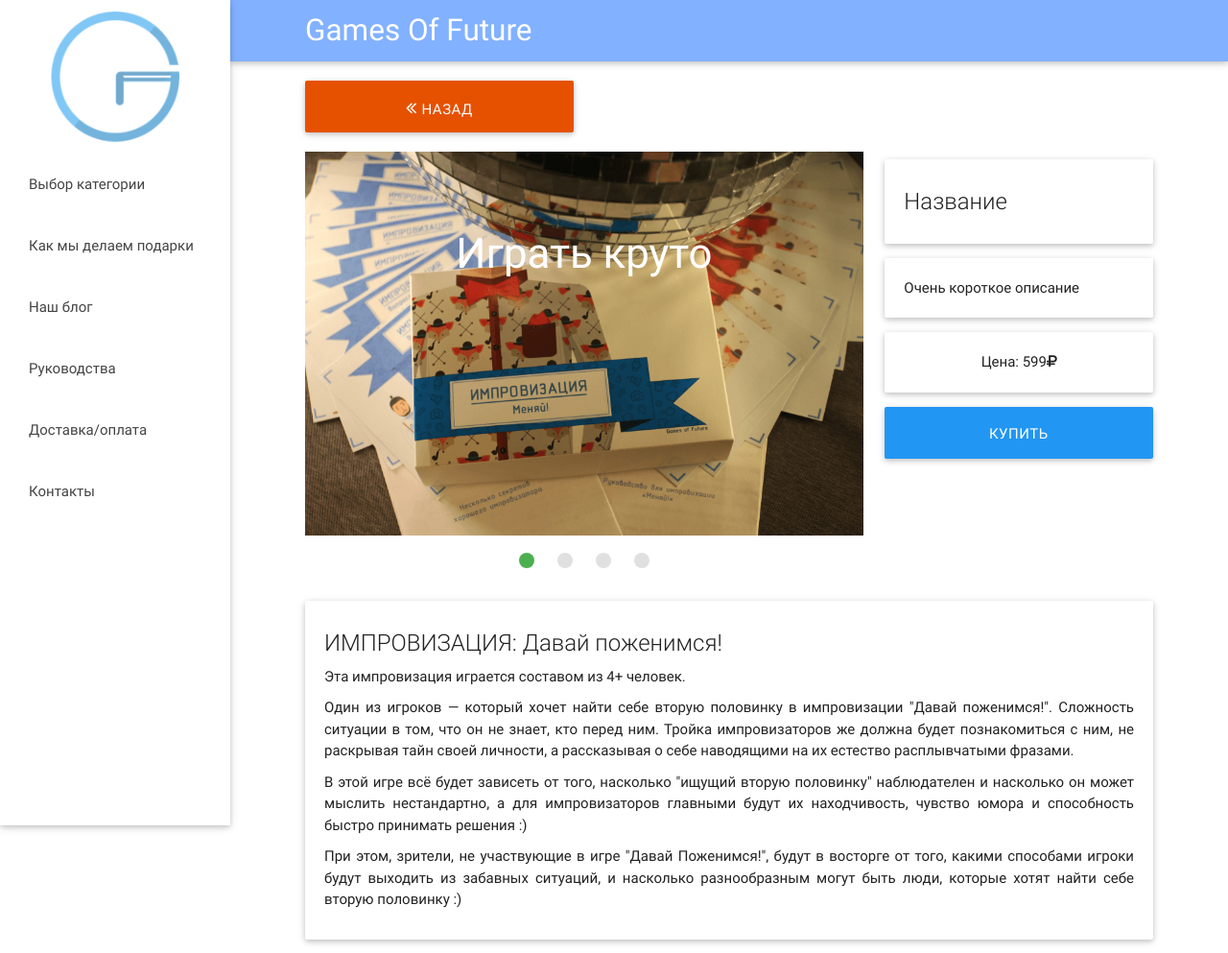
After one commit to maratkanov-a/GamesOfFuture, a Django app: page /product/1 in a window 1280 px wide. The commit adds this page. Shown: the top 993 px of the page at 96% size. Run offline with Django 3.2, Linux system fonts and the light colour scheme.

Commit message:
added 1 product page, also fixed base and categories

```diff
--- a/shop/static/css/mine.css
+++ b/shop/static/css/mine.css
@@ -63,21 +63,19 @@ header, main, footer {
     .arrows {
         margin-top: 45px;
     }
-}
 
-.burger {
-    margin-top: 20px;
-}
-
-
-
-.new-nav {
-    height: 100px;
 }
 
 #nav-mobile {
     width: 240px
 }
+
+
+.back-btn {
+    margin-top: 20px;
+}
+
+
 /*---------------------------------------------*/
 
 /*styles for body*/
@@ -124,6 +122,11 @@ i.small {
     width: 100%;
 }
 
+.btn-large i {
+    font-size: 1.3rem !important;
+    padding-right: 5px;
+}
+
 /*---------------------------------------------*/
 
 /*styles for products*/
--- a/shop/static/js/mine.js
+++ b/shop/static/js/mine.js
@@ -1 +1,5 @@
 $(".button-collapse").sideNav();
+
+$(document).ready(function(){
+    $('.slider').slider({full_width: true});
+});
--- a/shop/urls.py
+++ b/shop/urls.py
@@ -8,6 +8,7 @@ urlpatterns = [
     url(r'^$', HomePage.as_view(), name='home-page'),
     url(r'^category/$', CategoryPage.as_view(), name='category-page'),
     url(r'^products/(?P<pk>\d+)$', ProductsWithCategoryPage.as_view(), name='products-with-category-page'),
+    url(r'^product/(?P<pk>\d+)$', ProductDetailView.as_view(), name='product-page'),
     # url(r'^hot/', QuestionListViewHot.as_view(), name='hot-page'),
     # authentication
     # url(r'^login/', 'django.contrib.auth.views.login', name='login-page'),
--- a/shop/views.py
+++ b/shop/views.py
@@ -1,5 +1,7 @@
+from django.core.urlresolvers import reverse_lazy
 from django.shortcuts import render
-from django.views.generic import TemplateView
+from django.views.generic import TemplateView, DetailView
+from shop.models import Product
 
 
 class HomePage(TemplateView):
@@ -12,3 +14,7 @@ class CategoryPage(TemplateView):
 
 class ProductsWithCategoryPage(TemplateView):
     template_name = 'products_with_category.html'
+
+
+class ProductDetailView(TemplateView):
+    template_name = 'product_detail.html'
--- a/templates/base.html
+++ b/templates/base.html
@@ -14,22 +14,32 @@
 </head>
 <body>
     <header>
-        <nav class="nav-wrapper new-nav blue accent-1">
-            <div class="container">
-                <div class="nav-wrapper">
-                    <div class="row">
-                        <div class="col s12">
-                        <a href="#" data-activates="nav-mobile" class="button-collapse burger">
-                            <i class="mdi-navigation-menu"></i>
-                        </a>
-                        <a class="page-title">
-                            Games Of Future
-                        </a>
+        <nav>
+            <div class="nav-wrapper blue accent-1">
+                <div class="container">
+                    <a class="brand-logo" href="#!">
+                        Games Of Future
+                    </a>
+                    <a href="#" data-activates="nav-mobile" class="button-collapse"><i class="material-icons">menu</i></a>
                     </div>
-                    </div>
-                </div>
             </div>
-        </nav>
+          </nav>
+{#        <nav class="nav-wrapper new-nav blue accent-1">#}
+{#            <div class="container">#}
+{#                <div class="nav-wrapper">#}
+{#                    <div class="row">#}
+{#                        <div class="col s12">#}
+{#                        <a href="#" data-activates="nav-mobile" class="button-collapse burger">#}
+{#                            <i class="mdi-navigation-menu"></i>#}
+{#                        </a>#}
+{#                        <a class="page-title">#}
+{#                            Games Of Future#}
+{#                        </a>#}
+{#                    </div>#}
+{#                    </div>#}
+{#                </div>#}
+{#            </div>#}
+{#        </nav>#}
         <ul id="nav-mobile" class="side-nav fixed">
             <div class="logo">
                 <a href="{% url 'home-page' %}">
@@ -70,11 +80,25 @@
     </header>
     <main>
         <div class="container">
-            <div class="row" style="background-color: #719C56">
-                <div class="col s12">
-                        <a href="#!" class="breadcrumb">First</a>
-                        <a href="#!" class="breadcrumb">Second</a>
-                        <a href="#!" class="breadcrumb">Third</a>
+            <div class="row">
+{#                <div class="col s12 m8 l8 push-l4">#}
+{#                    <div class="card-panel grey lighten-5 z-depth-1">#}
+{#                      <div class="row valign-wrapper">#}
+{#                        <div class="col s2">#}
+{#                          <img src="{% static 'img/site/cart.png' %}" class="responsive-img">#}
+{#                        </div>#}
+{#                        <div class="col s10">#}
+{#                          <span class="black-text">#}
+{#                            Корзина#}
+{#                          </span>#}
+{#                        </div>#}
+{#                      </div>#}
+{#                    </div>#}
+{#                </div>#}
+                <div class="col s12 m4 l4">
+                    <button class="waves-effect waves-light btn-large orange darken-4 adaptive-btn back-btn ">
+                        <i class="fa fa-angle-double-left"></i>Назад
+                    </button>
                 </div>
             </div>
             {% block content %}
--- /dev/null
+++ b/templates/product_detail.html
@@ -0,0 +1,153 @@
+{% extends 'base.html' %}
+
+{% load staticfiles %}
+
+{% block content %}
+    <div class="row">
+        <div class="col s12 m8 l8">
+            <div class="slider">
+            <ul class="slides">
+              <li>
+                <img src="{% static 'img/products/1.png' %}"> <!-- random image -->
+                <div class="caption center-align">
+                  <h3>Играть круто</h3>
+                </div>
+              </li>
+              <li>
+                <img src="{% static 'img/products/2.png' %}"> <!-- random image -->
+                <div class="caption left-align">
+                  <h3>Играть интересно</h3>
+                </div>
+              </li>
+              <li>
+                <img src="{% static 'img/products/3.png' %}"> <!-- random image -->
+                <div class="caption right-align">
+                  <h3>Играть весело</h3>
+                </div>
+              </li>
+              <li>
+                <img src="{% static 'img/products/4.png' %}"> <!-- random image -->
+                <div class="caption center-align">
+                  <h3>Обучайся играя</h3>
+                </div>
+              </li>
+            </ul>
+      </div>
+        </div>
+        <div class="col s12 m4 l4">
+            <div class="card">
+                <div class="card-content">
+                  <span class="card-title welcome-text">Название</span>
+                </div>
+            </div>
+            <div class="card">
+                <div class="card-content">
+                  <p class="welcome-text">
+                      Очень короткое описание
+                  </p>
+                </div>
+            </div>
+            <div class="card">
+                <div class="card-content">
+                  <p class="center">
+                      Цена: 599<i class="fa fa-rub"></i>
+                  </p>
+                </div>
+            </div>
+            <div>
+                <button class="waves-effect waves-light btn-large blue adaptive-btn">Купить</button>
+            </div>
+        </div>
+    </div>
+    <div class="row">
+        <div class="col s12">
+            <div class="card">
+                <div class="card-content welcome-text">
+                    <p class="card-title">
+                        ИМПРОВИЗАЦИЯ: Давай поженимся!
+                    </p>
+                    <p style="padding-bottom: 10px">
+                        Эта импровизация играется составом из 4+ человек.
+                    </p>
+                    <p style="padding-bottom: 10px">
+                        Один из игроков — который хочет найти себе вторую половинку в импровизации "Давай поженимся!".
+                        Сложность ситуации в том, что он не знает, кто перед ним. Тройка импровизаторов же должна будет
+                        познакомиться с ним, не раскрывая тайн своей личности, а рассказывая о себе наводящими на их
+                        естество расплывчатыми фразами.
+                    </p>
+                    <p style="padding-bottom: 10px">
+                        В этой игре всё будет зависеть от того, насколько "ищущий вторую половинку" наблюдателен и насколько
+                        он может мыслить нестандартно, а для импровизаторов главными будут их находчивость, чувство юмора и
+                        способность быстро принимать решения :)
+                    </p>
+                    <p style="padding-bottom: 10px">
+                        При этом, зрители, не участвующие в игре "Давай Поженимся!", будут в восторге от того, какими
+                        способами игроки будут выходить из забавных ситуаций, и насколько разнообразным могут быть люди,
+                        которые хотят найти себе вторую половинку :)
+                    </p>
+                </div>
+            </div>
+        </div>
+    </div>
+    {% for i in '123' %}
+        <div class="row">
+            <div class="col s12">
+                <div class="card">
+                    <div class="card-content">
+                      <p class="card-title orange-text">
+                          Кому понравится?
+                      </p>
+                      <p>
+                          Импровизация сложна для новичка, но понравится людям с развитой фантазией, умением решать проблемы
+                          и придумывать решения самых необычных ситуаций :)
+                      </p>
+                    </div>
+              </div>
+            </div>
+        </div>
+    {% endfor %}
+    <div class="row my-card">
+        <div class="video-container">
+            <iframe src="//www.youtube.com/embed/XBleNfmkScA?rel=0" frameborder="0" allowfullscreen></iframe>
+        </div>
+    </div>
+    <div class="row">
+        <div class="col s12 m4 l4 offset-l8">
+            <button class="waves-effect waves-light btn-large blue adaptive-btn">Купить</button>
+        </div>
+    </div>
+    <div class="row">
+        <div class="col s12">
+            <div class="info">
+                <p class="custom-font-size">
+                    Другие товары
+                </p>
+            </div>
+        </div>
+        {% for i in '1234' %}
+        <div class="col s12 m3 l3 add-new">
+            <div class="card">
+                <div class="card-image waves-effect waves-block waves-light">
+                    <img class="activator" src="{% static 'img/site/product.png' %}">
+                </div>
+                <div class="card-content">
+                    <span class="card-title activator grey-text text-darken-4">
+                        Название товара<i class="material-icons right">more_vert</i>
+                    </span>
+                    <p>
+                        <a href="#">Ссылка на товар</a>
+                        <a class="right"><i class="fa fa-rub"></i></a>
+                        <a class="right">599</a>
+
+                    </p>
+                </div>
+                <div class="card-reveal">
+                    <span class="card-title grey-text text-darken-4">Название товара<i class="material-icons right">close</i></span>
+
+                    <p>Описание</p>
+                </div>
+            </div>
+        </div>
+    {% endfor %}
+    </div>
+{% endblock %}
```
Also changed, not shown: shop/static/img/products/1.png (added), shop/static/img/products/2.png (added), shop/static/img/products/3.png (added), shop/static/img/products/4.png (added), shop/static/img/site/cart.png (added), templates/category.html (indentation only).
